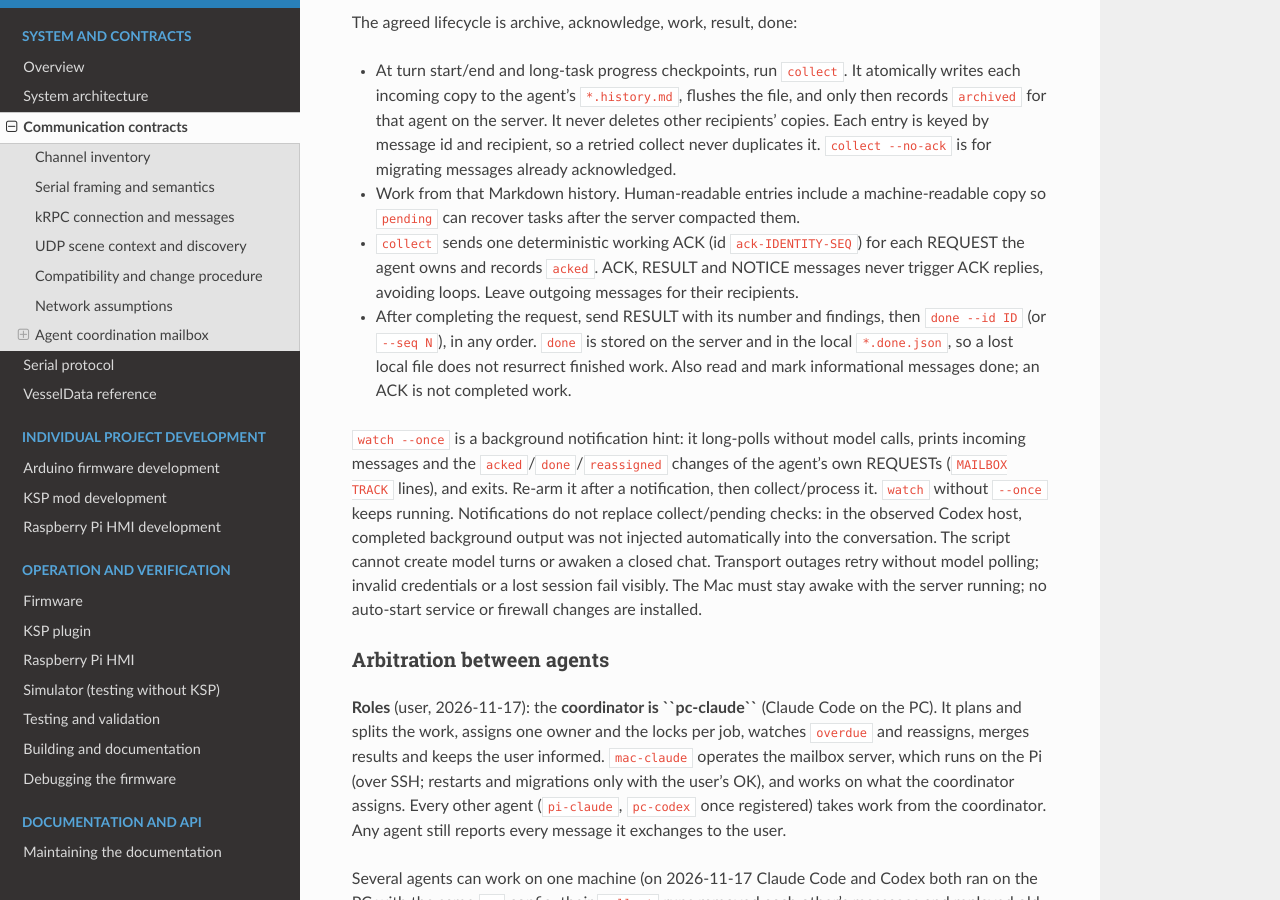
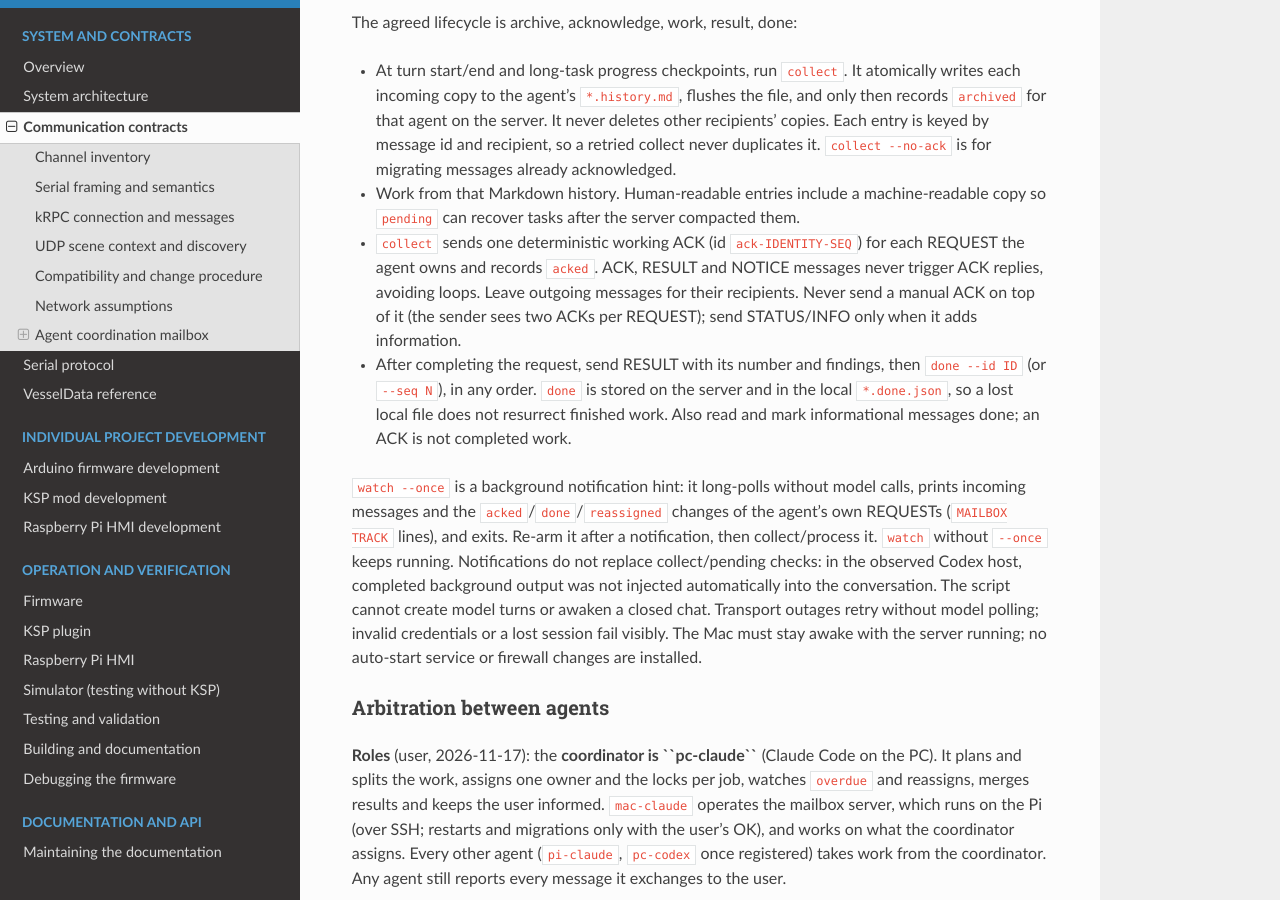
Before and after one commit to AlaNLrdE/KSPKontroller, a Sphinx documentation site: the page built from docs/communication.rst, in a window 1280 px wide and 900 px high, scrolled down 5596 px. Built offline with Sphinx 7.4.7 and the Read the Docs theme 3.1.0, drawn with Linux system fonts in a browser that asks for light colours.

Commit message:
docs(mailbox): no manual ACKs on top of collect's automatic ACK
Co-Authored-By: Claude Opus 5.5 <noreply@anthropic.com>

```diff
--- a/docs/communication.rst
+++ b/docs/communication.rst
@@ -247,7 +247,8 @@ The agreed lifecycle is archive, acknowledge, work, result, done:
   ``pending`` can recover tasks after the server compacted them.
 * ``collect`` sends one deterministic working ACK (id ``ack-IDENTITY-SEQ``) for each REQUEST the
   agent owns and records ``acked``. ACK, RESULT and NOTICE messages never trigger ACK replies,
-  avoiding loops. Leave outgoing messages for their recipients.
+  avoiding loops. Leave outgoing messages for their recipients. Never send a manual ACK on top of
+  it (the sender sees two ACKs per REQUEST); send STATUS/INFO only when it adds information.
 * After completing the request, send RESULT with its number and findings, then ``done --id ID``
   (or ``--seq N``), in any order. ``done`` is stored on the server and in the local
   ``*.done.json``, so a lost local file does not resurrect finished work. Also read and mark
```
Also changed, not shown: CLAUDE.md (+2 -1 lines).
